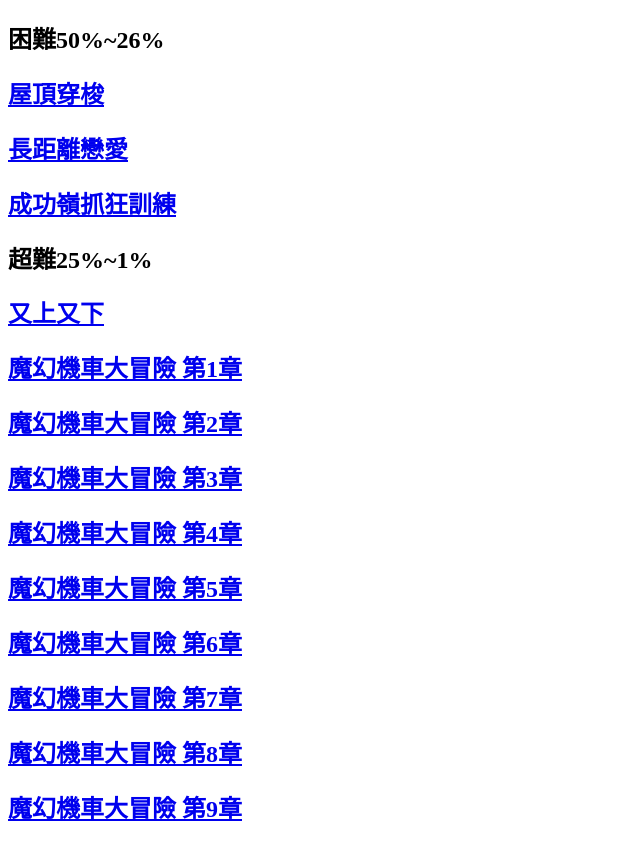
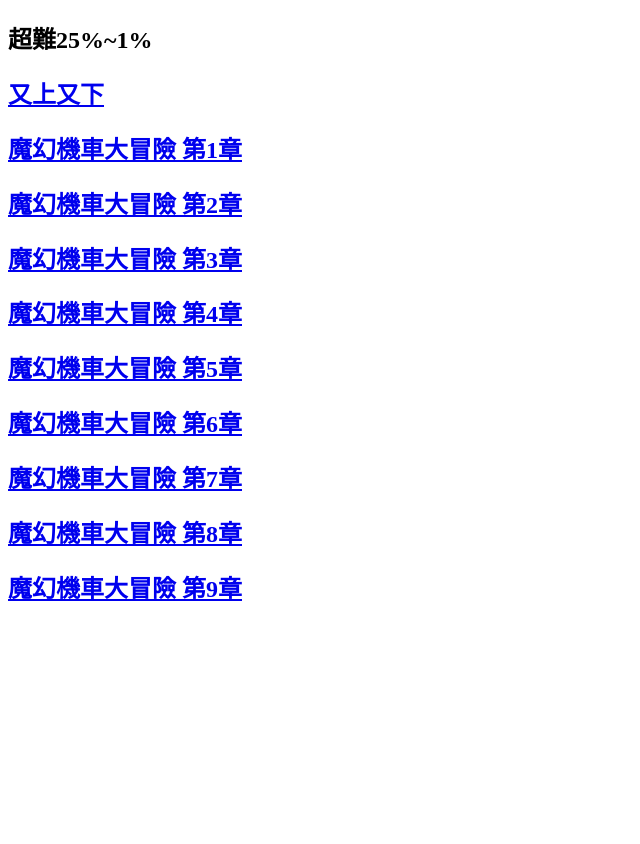
Before and after one commit to boy3212333/one-boy, a plain HTML site: page index.html in a window 1280 px wide. Shown: the whole page, without its empty margins (0-640 px from the left). After the commit the page ends 800 px from the top, so only its background shows below. Drawn offline with Linux system fonts and the light colour scheme.

Commit message:
Update index.html

```diff
--- a/index.html
+++ b/index.html
@@ -5,10 +5,6 @@
 </head>
 <body>
 	<p></p>
-	<h2>困難50%~26%</h2>
-	<a href="https://jerry93823.github.io/test02/"><h2>屋頂穿梭</h2></a>
-	<a href="https://jerry93823.github.io/test04/"><h2>長距離戀愛</h2></a>
-	<a href="https://jerry93823.github.io/test07/"><h2>成功嶺抓狂訓練</h2></a>
 	<h2>超難25%~1%</h2>
 	<a href="https://jerry93823.github.io/test01/"><h2>又上又下</h2></a>
 	<a href="https://halloblackman.github.io/gta-1/"><h2>魔幻機車大冒險 第1章</h2></a>
```
